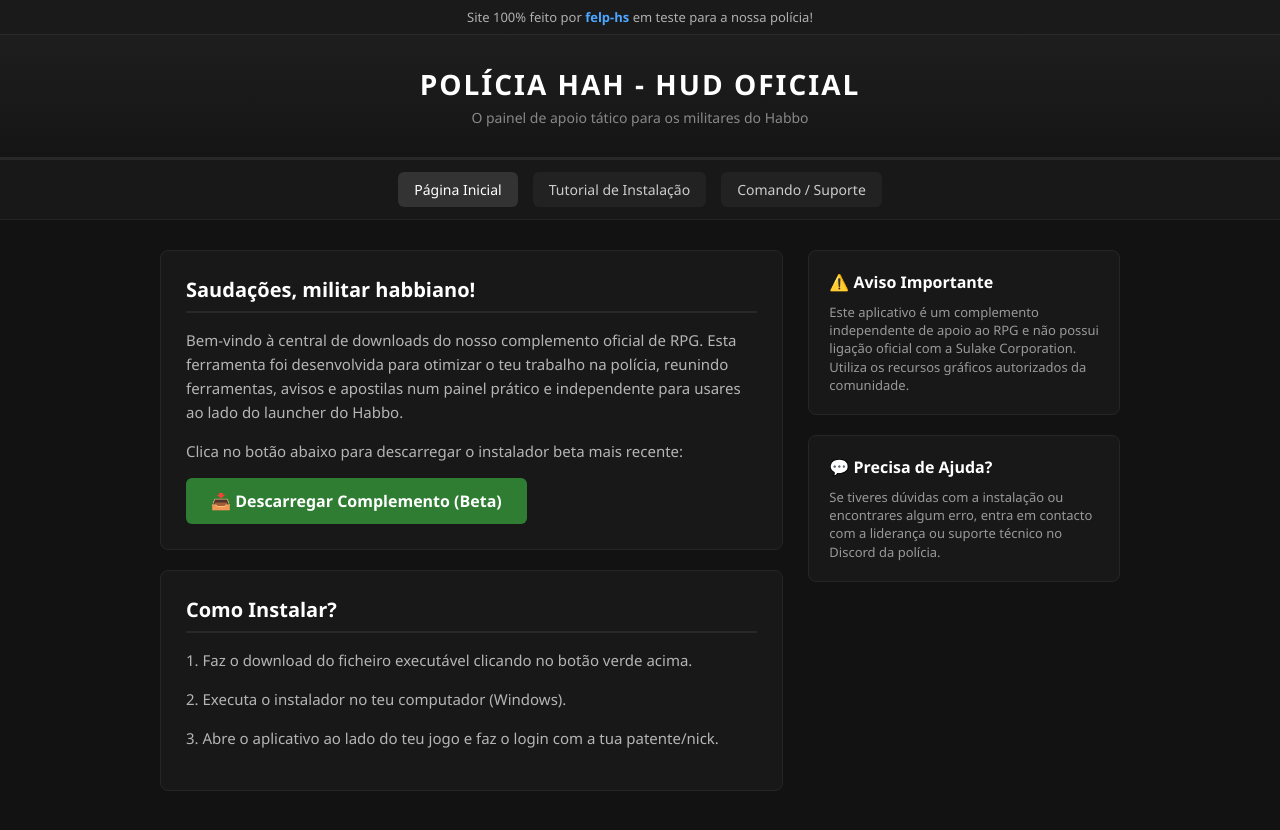
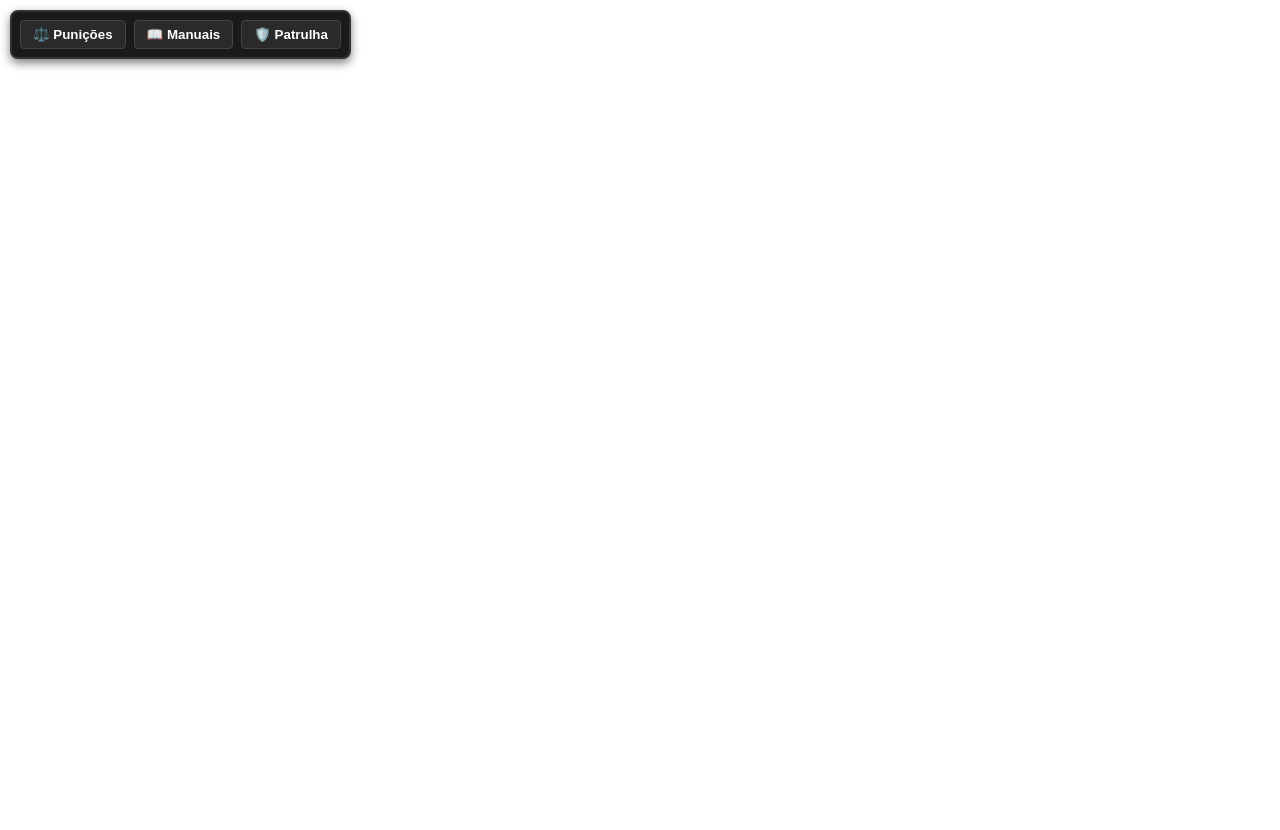
Before and after one commit to medradofrancisco-alt/RPG-Pol-cia-Habbo, a browser extension: page public/index.html in a window 1280 px wide. After the commit the page ends 800 px from the top, so only its background shows below. Drawn offline with Linux system fonts and the light colour scheme.

Commit message:
Add floating HUD menu with interactive elements

```diff
--- a/public/index.html
+++ b/public/index.html
@@ -1,217 +1,84 @@
-<!DOCTYPE html>
-<html lang="pt-BR">
-<head>
-    <meta charset="UTF-8">
-    <meta name="viewport" content="width=device-width, initial-scale=1.0">
-    <title>HUD Polícia Habbo - Download</title>
-    <style>
-        * {
-            margin: 0;
-            padding: 0;
-            box-sizing: border-box;
-            font-family: 'Segoe UI', Tahoma, Geneva, Verdana, sans-serif;
-        }
+<!-- MENU PRINCIPAL DO HUD (Fica fixo na tela) -->
+<div id="hud-menu" style="position: fixed; top: 10px; left: 10px; background: #1a1a1a; border: 2px solid #333; padding: 8px; border-radius: 8px; display: flex; gap: 8px; z-index: 9999; box-shadow: 0 4px 10px rgba(0,0,0,0.5);">
+    <button onclick="toggleIlha('ilha-punicoes')" style="background: #2a2a2a; color: #fff; border: 1px solid #444; padding: 6px 12px; border-radius: 4px; cursor: pointer; font-weight: bold;">⚖️ Punições</button>
+    <button onclick="toggleIlha('ilha-manuais')" style="background: #2a2a2a; color: #fff; border: 1px solid #444; padding: 6px 12px; border-radius: 4px; cursor: pointer; font-weight: bold;">📖 Manuais</button>
+    <button onclick="toggleIlha('ilha-patrulha')" style="background: #2a2a2a; color: #fff; border: 1px solid #444; padding: 6px 12px; border-radius: 4px; cursor: pointer; font-weight: bold;">🛡️ Patrulha</button>
+</div>
 
-        body {
-            background-color: #121212; /* Cinza quase preto */
-            color: #e0e0e0;
-        }
+<!-- ILHA 1: PUNIÇÕES -->
+<div id="ilha-punicoes" class="ilha-flutuante" style="display: none; position: absolute; top: 80px; left: 50px; width: 300px; background: #1e1e1e; border: 2px solid #444; border-radius: 6px; box-shadow: 0 8px 20px rgba(0,0,0,0.7); z-index: 10000;">
+    <div class="ilha-header" style="background: #2b2b2b; padding: 8px 12px; display: flex; justify-content: space-between; align-items: center; cursor: move; border-bottom: 1px solid #444; color: #fff; font-weight: bold;">
+        <span>⚖️ Tabela de Punições</span>
+        <button onclick="fecharIlha('ilha-punicoes')" style="background: #c0392b; color: #fff; border: none; width: 22px; height: 22px; border-radius: 4px; cursor: pointer; font-weight: bold;">X</button>
+    </div>
+    <div style="padding: 12px; color: #ddd; font-size: 14px;">
+        <p>• Advertência Verbal</p>
+        <p>• Suspensão de 1 dia</p>
+        <p>• Demissão por justa causa</p>
+    </div>
+</div>
 
-        /* Barra superior de aviso */
-        .top-bar {
-            background-color: #1a1a1a;
-            color: #b0b0b0;
-            text-align: center;
-            padding: 8px 15px;
-            font-size: 13px;
-            border-bottom: 1px solid #2a2a2a;
-        }
+<!-- ILHA 2: MANUAIS -->
+<div id="ilha-manuais" class="ilha-flutuante" style="display: none; position: absolute; top: 80px; left: 380px; width: 300px; background: #1e1e1e; border: 2px solid #444; border-radius: 6px; box-shadow: 0 8px 20px rgba(0,0,0,0.7); z-index: 10000;">
+    <div class="ilha-header" style="background: #2b2b2b; padding: 8px 12px; display: flex; justify-content: space-between; align-items: center; cursor: move; border-bottom: 1px solid #444; color: #fff; font-weight: bold;">
+        <span>📖 Manuais de Acesso Rápido</span>
+        <button onclick="fecharIlha('ilha-manuais')" style="background: #c0392b; color: #fff; border: none; width: 22px; height: 22px; border-radius: 4px; cursor: pointer; font-weight: bold;">X</button>
+    </div>
+    <div style="padding: 12px; color: #ddd; font-size: 14px;">
+        <p>• Protocolo de Abordagem</p>
+        <p>• Regras de Patrulhamento</p>
+        <p>• Uso de Armamento</p>
+    </div>
+</div>
 
-        .top-bar span {
-            color: #4da6ff;
-            font-weight: bold;
-        }
+<!-- ILHA 3: PATRULHA -->
+<div id="ilha-patrulha" class="ilha-flutuante" style="display: none; position: absolute; top: 80px; left: 710px; width: 300px; background: #1e1e1e; border: 2px solid #444; border-radius: 6px; box-shadow: 0 8px 20px rgba(0,0,0,0.7); z-index: 10000;">
+    <div class="ilha-header" style="background: #2b2b2b; padding: 8px 12px; display: flex; justify-content: space-between; align-items: center; cursor: move; border-bottom: 1px solid #444; color: #fff; font-weight: bold;">
+        <span>🛡️ Status de Patrulha</span>
+        <button onclick="fecharIlha('ilha-patrulha')" style="background: #c0392b; color: #fff; border: none; width: 22px; height: 22px; border-radius: 4px; cursor: pointer; font-weight: bold;">X</button>
+    </div>
+    <div style="padding: 12px; color: #ddd; font-size: 14px;">
+        <p>Membros em serviço: <b>12</b></p>
+        <p>Estado do QG: <span style="color: #2ecc71;">OPERACIONAL</span></p>
+    </div>
+</div>
 
-        /* Banner Principal estilo Habbo */
-        .header-banner {
-            background: linear-gradient(to bottom, #1e1e1e, #151515);
-            border-bottom: 3px solid #282828;
-            padding: 30px 20px;
-            text-align: center;
-        }
+<!-- SCRIPT DE CONTROLE (Abrir, Fechar e Arrastar) -->
+<script>
+function toggleIlha(id) {
+    const el = document.getElementById(id);
+    if (el.style.display === 'none') {
+        el.style.display = 'block';
+    } else {
+        el.style.display = 'none';
+    }
+}
 
-        .logo-area h1 {
-            color: #ffffff;
-            font-size: 28px;
-            text-transform: uppercase;
-            letter-spacing: 2px;
-            margin-bottom: 5px;
-        }
+function fecharIlha(id) {
+    document.getElementById(id).style.display = 'none';
+}
 
-        .logo-area p {
-            color: #888;
-            font-size: 14px;
-        }
+// Permitir arrastar as ilhas pela barra superior
+document.querySelectorAll('.ilha-flutuante').forEach(ilha => {
+    const header = ilha.querySelector('.ilha-header');
+    let isDragging = false;
+    let startX, startY;
 
-        /* Menu de Navegação */
-        .nav-menu {
-            display: flex;
-            justify-content: center;
-            background-color: #181818;
-            padding: 12px;
-            border-bottom: 1px solid #252525;
-            gap: 15px;
-        }
+    header.addEventListener('mousedown', (e) => {
+        isDragging = true;
+        startX = e.clientX - ilha.offsetLeft;
+        startY = e.clientY - ilha.offsetTop;
+        e.preventDefault();
+    });
 
-        .nav-item {
-            background-color: #222;
-            color: #ccc;
-            padding: 8px 16px;
-            border-radius: 6px;
-            font-size: 14px;
-            text-decoration: none;
-            transition: 0.2s;
-        }
+    document.addEventListener('mousemove', (e) => {
+        if (!isDragging) return;
+        ilha.style.left = (e.clientX - startX) + 'px';
+        ilha.style.top = (e.clientY - startY) + 'px';
+    });
 
-        .nav-item:hover, .nav-item.active {
-            background-color: #333;
-            color: #fff;
-        }
-
-        /* Conteúdo Principal */
-        .container {
-            max-width: 1000px;
-            margin: 30px auto;
-            padding: 0 20px;
-            display: grid;
-            grid-template-columns: 2fr 1fr;
-            gap: 25px;
-        }
-
-        @media (max-width: 768px) {
-            .container {
-                grid-template-columns: 1fr;
-            }
-        }
-
-        /* Cards / Blocos */
-        .card {
-            background-color: #181818;
-            border: 1px solid #262626;
-            border-radius: 8px;
-            padding: 25px;
-            margin-bottom: 20px;
-        }
-
-        .card h2 {
-            color: #fff;
-            font-size: 20px;
-            margin-bottom: 15px;
-            border-bottom: 2px solid #282828;
-            padding-bottom: 8px;
-        }
-
-        .card p {
-            color: #b5b5b5;
-            line-height: 1.6;
-            margin-bottom: 15px;
-            font-size: 15px;
-        }
-
-        /* Botão de Download */
-        .btn-download {
-            display: inline-block;
-            background-color: #2e7d32; /* Verde destaque */
-            color: white;
-            padding: 12px 25px;
-            border-radius: 6px;
-            text-decoration: none;
-            font-weight: bold;
-            font-size: 16px;
-            transition: 0.2s;
-            text-align: center;
-        }
-
-        .btn-download:hover {
-            background-color: #388e3c;
-        }
-
-        /* Sidebar direita */
-        .sidebar-card {
-            background-color: #181818;
-            border: 1px solid #262626;
-            border-radius: 8px;
-            padding: 20px;
-            margin-bottom: 20px;
-        }
-
-        .sidebar-card h3 {
-            color: #fff;
-            font-size: 16px;
-            margin-bottom: 10px;
-        }
-
-        .sidebar-card p {
-            font-size: 13px;
-            color: #999;
-            line-height: 1.4;
-        }
-    </style>
-</head>
-<body>
-
-    <!-- Barra Superior de Aviso -->
-    <div class="top-bar">
-        Site 100% feito por <span>felp-hs</span> em teste para a nossa polícia!
-    </div>
-
-    <!-- Banner / Cabeçalho -->
-    <div class="header-banner">
-        <div class="logo-area">
-            <h1>POLÍCIA HAH - HUD OFICIAL</h1>
-            <p>O painel de apoio tático para os militares do Habbo</p>
-        </div>
-    </div>
-
-    <!-- Menu -->
-    <div class="nav-menu">
-        <a href="#" class="nav-item active">Página Inicial</a>
-        <a href="#" class="nav-item">Tutorial de Instalação</a>
-        <a href="#" class="nav-item">Comando / Suporte</a>
-    </div>
-
-    <!-- Conteúdo Central -->
-    <div class="container">
-        <!-- Coluna Esquerda: Apresentação e Download -->
-        <div>
-            <div class="card">
-                <h2>Saudações, militar habbiano!</h2>
-                <p>Bem-vindo à central de downloads do nosso complemento oficial de RPG. Esta ferramenta foi desenvolvida para otimizar o teu trabalho na polícia, reunindo ferramentas, avisos e apostilas num painel prático e independente para usares ao lado do launcher do Habbo.</p>
-                <p>Clica no botão abaixo para descarregar o instalador beta mais recente:</p>
-                <a href="#" class="btn-download">📥 Descarregar Complemento (Beta)</a>
-            </div>
-
-            <div class="card">
-                <h2>Como Instalar?</h2>
-                <p>1. Faz o download do ficheiro executável clicando no botão verde acima.</p>
-                <p>2. Executa o instalador no teu computador (Windows).</p>
-                <p>3. Abre o aplicativo ao lado do teu jogo e faz o login com a tua patente/nick.</p>
-            </div>
-        </div>
-
-        <!-- Coluna Direita: Informações e Avisos -->
-        <div>
-            <div class="sidebar-card">
-                <h3>⚠️ Aviso Importante</h3>
-                <p>Este aplicativo é um complemento independente de apoio ao RPG e não possui ligação oficial com a Sulake Corporation. Utiliza os recursos gráficos autorizados da comunidade.</p>
-            </div>
-
-            <div class="sidebar-card">
-                <h3>💬 Precisa de Ajuda?</h3>
-                <p>Se tiveres dúvidas com a instalação ou encontrares algum erro, entra em contacto com a liderança ou suporte técnico no Discord da polícia.</p>
-            </div>
-        </div>
-    </div>
-
-</body>
-</html>
+    document.addEventListener('mouseup', () => {
+        isDragging = false;
+    });
+});
+</script>
```
